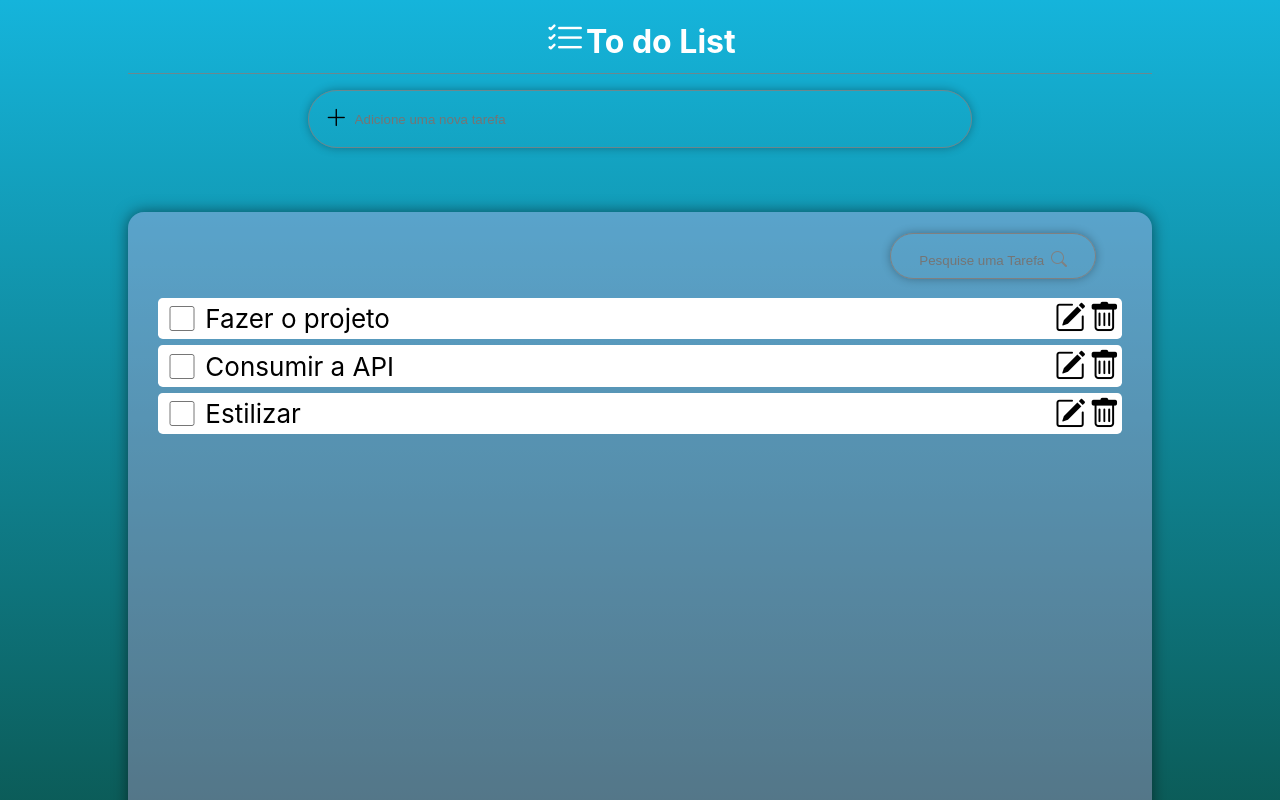
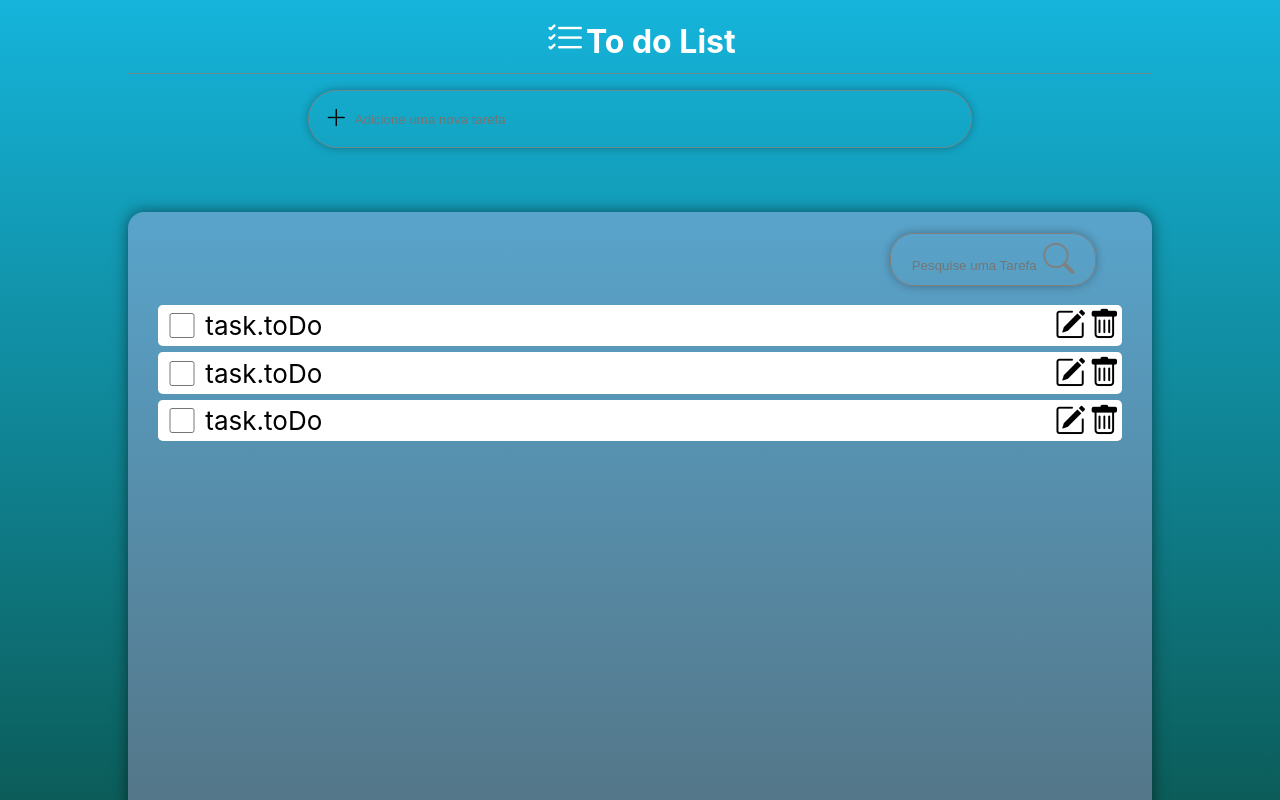
Before and after one commit to SraSidle/To_do_List-React-P01-M04, a React (Create React App) app in the folder projeto-to-do-list/: page / in a window 1280 px wide. Shown: the top 800 px of the page. Built offline with nearby package versions, Linux system fonts and the light colour scheme.

Commit message:
retirando os erros temporariamente

```diff
--- a/projeto-to-do-list/src/components/Items/Item.jsx
+++ b/projeto-to-do-list/src/components/Items/Item.jsx
@@ -2,22 +2,19 @@ import "./Item.css";
 
 function Item() {
   return (
-
-    <div className="item">
-      <div className="task--list--item"  key={`task--list-${index}`}>
+      <div className="task--list--item"  key={`task--list-${"index" }`}>
         <div className="check--item">
           <input type="checkbox" />
-          {task.toDo}
+          {"task.toDo"}
         </div>
         <div className="icons-edit-delete">
           <i className="bi bi-pencil-square"></i>
           <i className="bi bi-trash"></i>
         </div>
       </div>
-    </div>
   );
 }
 
 export default Item;
 
-// Na linha 6/ o key vai ficar no tasklist, rever a aula
+// Na linha 6/ o key vai ficar no tasklist, rever a aula / na key tem o "index" no template e na 9 trm um task.toDo
--- a/projeto-to-do-list/src/components/TaskList/TaskList.css
+++ b/projeto-to-do-list/src/components/TaskList/TaskList.css
@@ -1,13 +1,3 @@
-.task--list--item {
-  display: flex;
-  justify-content: space-between;
-  align-items: center;
-  width: 95%;
-  background-color: white;
-  margin: 0.2rem;
-  border-radius: 0.3rem;
-}
-
 .task--list {
   position: relative;
   background-color: #fcb4f64d;
--- a/projeto-to-do-list/src/components/TaskList/TaskList.jsx
+++ b/projeto-to-do-list/src/components/TaskList/TaskList.jsx
@@ -1,7 +1,7 @@
 import "./TaskList.css";
 import { tasks } from "../../mocks/list";
 import Search from "../Search/Search";
-//import Item from "../Items/Item";
+import Item from "../Items/Item";
 
 function TaskList() {
   return (
@@ -9,19 +9,12 @@ function TaskList() {
       {" "}
       <Search />
       {tasks.map((task, index) => (
-        <div className="task--list--item" key={`task--list-${index}`}>
-          <div className="check--item">
-            <input type="checkbox" />
-            {task.toDo}
-          </div>
-          <div className="icons-edit-delete">
-            <i className="bi bi-pencil-square"></i>
-            <i className="bi bi-trash"></i>
-          </div>
-        </div>
-      ))}
+         <Item />
+))}
     </div>
   );
 }
 
 export default TaskList;
+
+// linha 11 erro pq index e task nao esta disponivel
```
